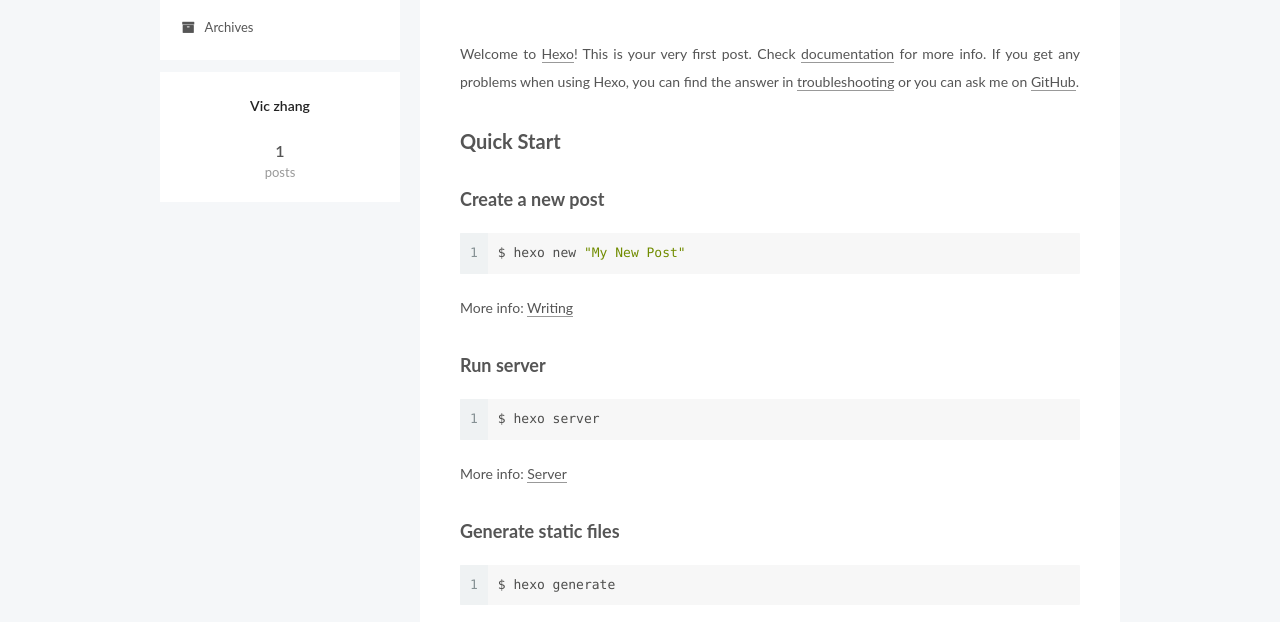
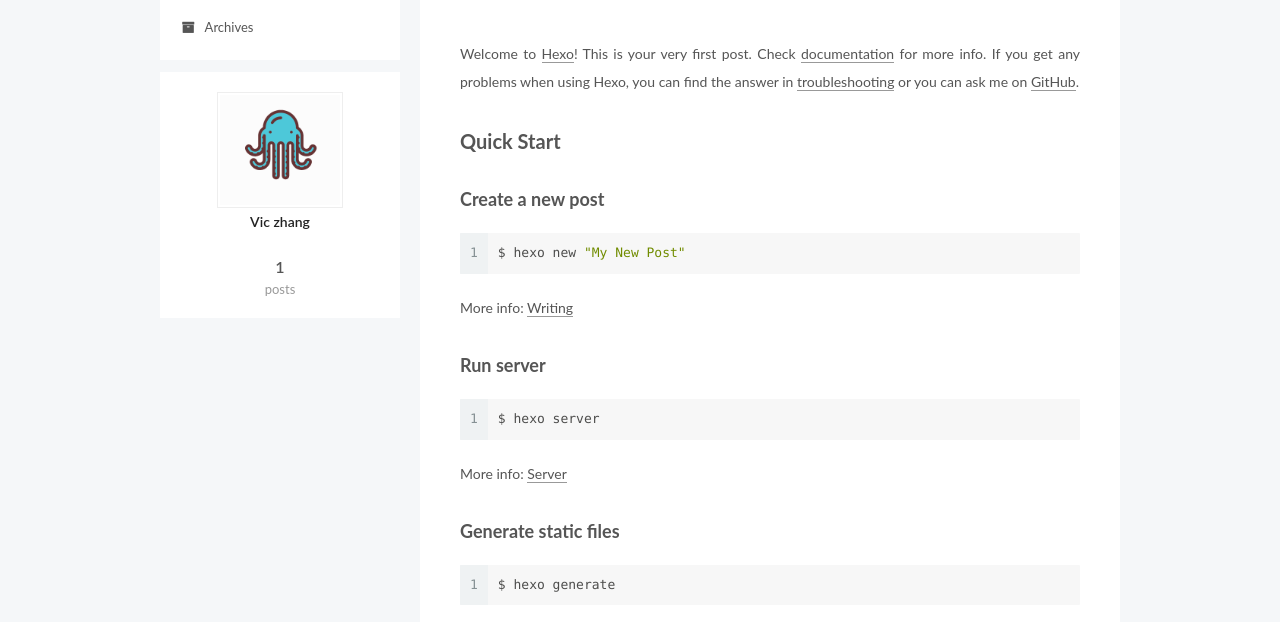
Before and after one commit to VICser/VICser.github.io, a plain HTML site: page index.html in a window 1280 px wide. Shown: the part 163-785 px from the top of the page. Drawn offline with Linux system fonts and the light colour scheme.

Commit message:
Site updated: 2019-11-27 14:06:32

```diff
--- a/css/main.css
+++ b/css/main.css
@@ -1823,7 +1823,7 @@ pre .javascript .function {
   width: 4px;
   height: 4px;
   border-radius: 50%;
-  background: #2fc9a8;
+  background: #b3ffff;
 }
 .links-of-blogroll {
   font-size: 13px;
--- a/index.html
+++ b/index.html
@@ -233,7 +233,7 @@
     <span hidden itemprop="author" itemscope itemtype="http://schema.org/Person">
       <meta itemprop="name" content="Vic zhang">
       <meta itemprop="description" content="">
-      <meta itemprop="image" content="/images/avatar.gif">
+      <meta itemprop="image" content="/uploads/zhangyu.png">
     </span>
 
     <span hidden itemprop="publisher" itemscope itemtype="http://schema.org/Organization">
@@ -381,6 +381,10 @@
       <section class="site-overview-wrap sidebar-panel sidebar-panel-active">
         <div class="site-overview">
           <div class="site-author motion-element" itemprop="author" itemscope itemtype="http://schema.org/Person">
+
+              <img class="site-author-image" itemprop="image"
+                src="/uploads/zhangyu.png"
+                alt="Vic zhang" />
 
               <p class="site-author-name" itemprop="name">Vic zhang</p>
               <p class="site-description motion-element" itemprop="description"></p>
```
Also changed, not shown: 2019/11/26/hello-world/index.html (+5 -1 lines), archives/2019/11/index.html (+4 -0 lines), archives/2019/index.html (+4 -0 lines), archives/index.html (+4 -0 lines), uploads/zhangyu.png (added).
